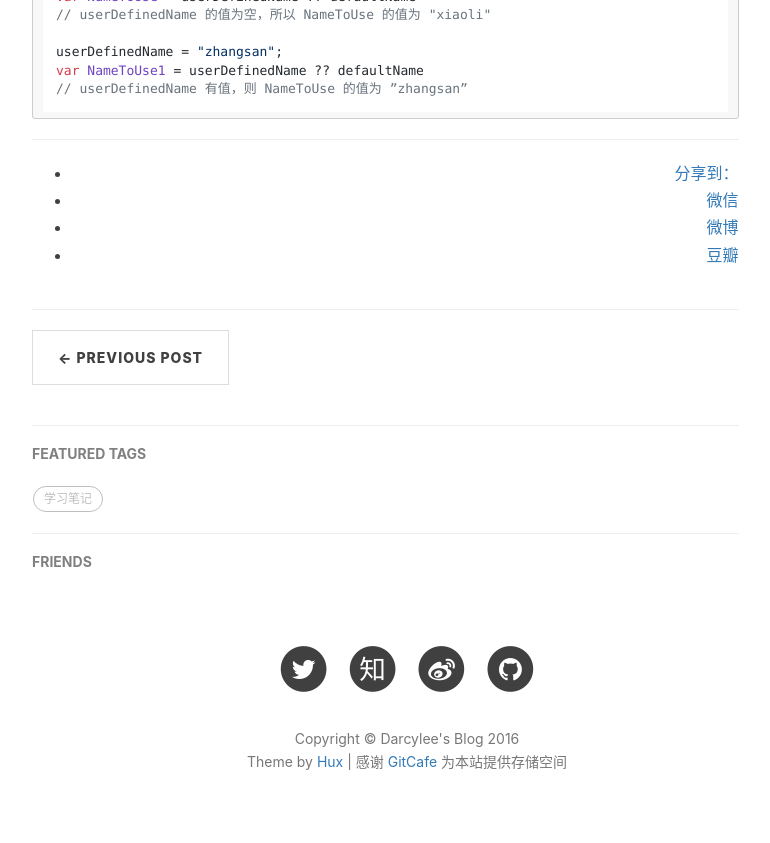
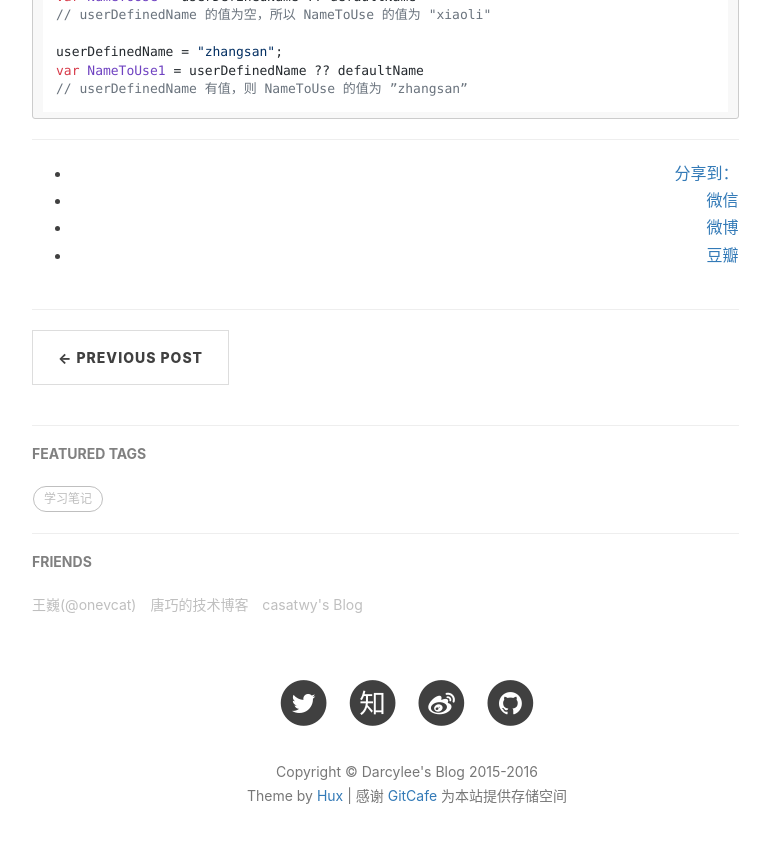
Before and after one commit to darcylee/darcylee.github.io, a Jekyll site: the page built from _posts/2016-1-8-swift-note-01.md, in a window 1280 px wide and 900 px high, scrolled down 3333 px. Shown: the top 843 px of the window, without its empty margins (233-1003 px from the left). Built offline with Jekyll 4.4.1, drawn with Linux system fonts in a browser that asks for light colours; nearby versions of some CDN libraries; comment, search, counter and statistics services are not loaded.

Commit message:
修改模版文件，修改版权时间，新增朋友链接

```diff
--- a/_config.yml
+++ b/_config.yml
@@ -74,15 +74,15 @@ featured-condition-size: 1              # A tag will be featured if the size of
 
 # Friends
 friends: [
-#    {
-#        title: "天镶的博客",
-#        href: "http://lingyu.wang/"
-#    },{
-#        title: "Luke的自留地",
-#        href: "http://hmqk1995.github.io"
-#    },{
-#        title: "SmdCn's Blog",
-#        href: "http://blog.smdcn.net"
+    {
+        title: "王巍(@onevcat)",
+        href: "http://onevcat.com"
+    },{
+        title: "唐巧的技术博客",
+        href: "http://blog.devtang.com"
+    },{
+        title: "casatwy's Blog",
+        href: "http://casatwy.com"
 #    },{
 #        title: "解旻的博客",
 #        href: "http://xieminis.me/"
@@ -92,5 +92,5 @@ friends: [
 #    },{
 #        title: "尹峰以为",
 #        href: "http://ingf.github.io/"
-#    }
+    }
 ]
--- a/_includes/footer.html
+++ b/_includes/footer.html
@@ -70,7 +70,7 @@
                     {% endif %}
                 </ul>
                 <p class="copyright text-muted">
-                    Copyright &copy; {{ site.title }} {{ site.time | date: '%Y' }}
+                    Copyright &copy; {{ site.title }} 2015-{{ site.time | date: '%Y' }}
                     <br>
                     Theme by <a href="http://huangxuan.me">Hux</a> | <span class="credit">感谢 <a href="http://gitcafe.com/signup?invited_by=darcylee" target="_blank">GitCafe</a> 为本站提供存储空间</span>
                     <!-- <iframe
--- a/_posts/2016-1-8-swift-note-01.md
+++ b/_posts/2016-1-8-swift-note-01.md
@@ -5,7 +5,7 @@ subtitle:   "swift学习笔记01, Optional类型"
 date:       2016-1-8 15:19:30 +0800
 header-img: "img/post-bg-default.jpg"
 author:     darcylee
-tags:       swift 学习笔记
+tags:       [swift, 学习笔记]
 
 ---
 使用可选类型（optionals）来处理值可能缺失的情况。可选类型表示：
```
Also changed, not shown: _posts/tmp_post.md (+1 -1 lines).
